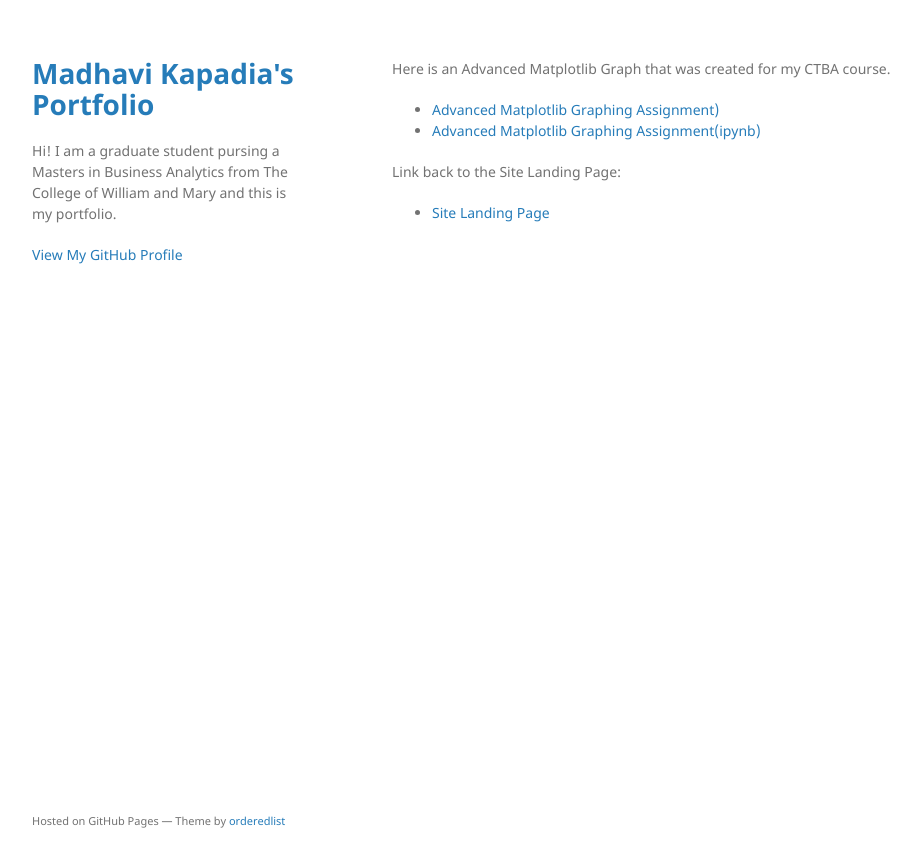
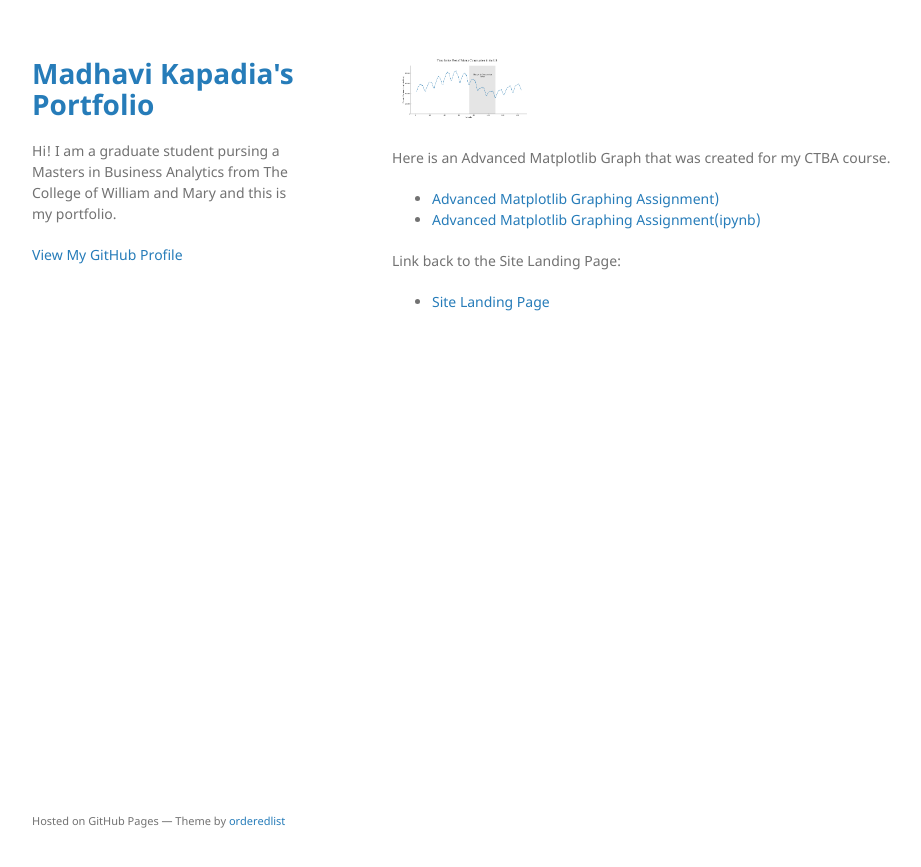
Before and after one commit to mvkapadia/mvkapadia.github.io, a Jekyll site: the page built from M2: Basic Matplotlib Graphing/index.md, in a window 1280 px wide. Shown: the top 867 px of the page, without its empty margins (178-1099 px from the left). Built offline with Jekyll 4.4.1, drawn with Linux system fonts in a browser that asks for light colours; our own code applies the rules of GitHub Pages for plain Markdown files.

Commit message:
Update index.md

```diff
--- a/M2: Basic Matplotlib Graphing/index.md
+++ b/M2: Basic Matplotlib Graphing/index.md
@@ -2,6 +2,7 @@
 title: Advanced Matplotlib Graphing
 description: An assignment from my CTBA course that required the creation of graphs in Juypter.
 ---
+<img src="/pics/Private Construction in the US over time.jpg" width="30%" height="30%">
 
 Here is an Advanced Matplotlib Graph that was created for my CTBA course.
 - [Advanced Matplotlib Graphing Assignment)](Advanced Matplotlib Graphing Assignment.html)
```
